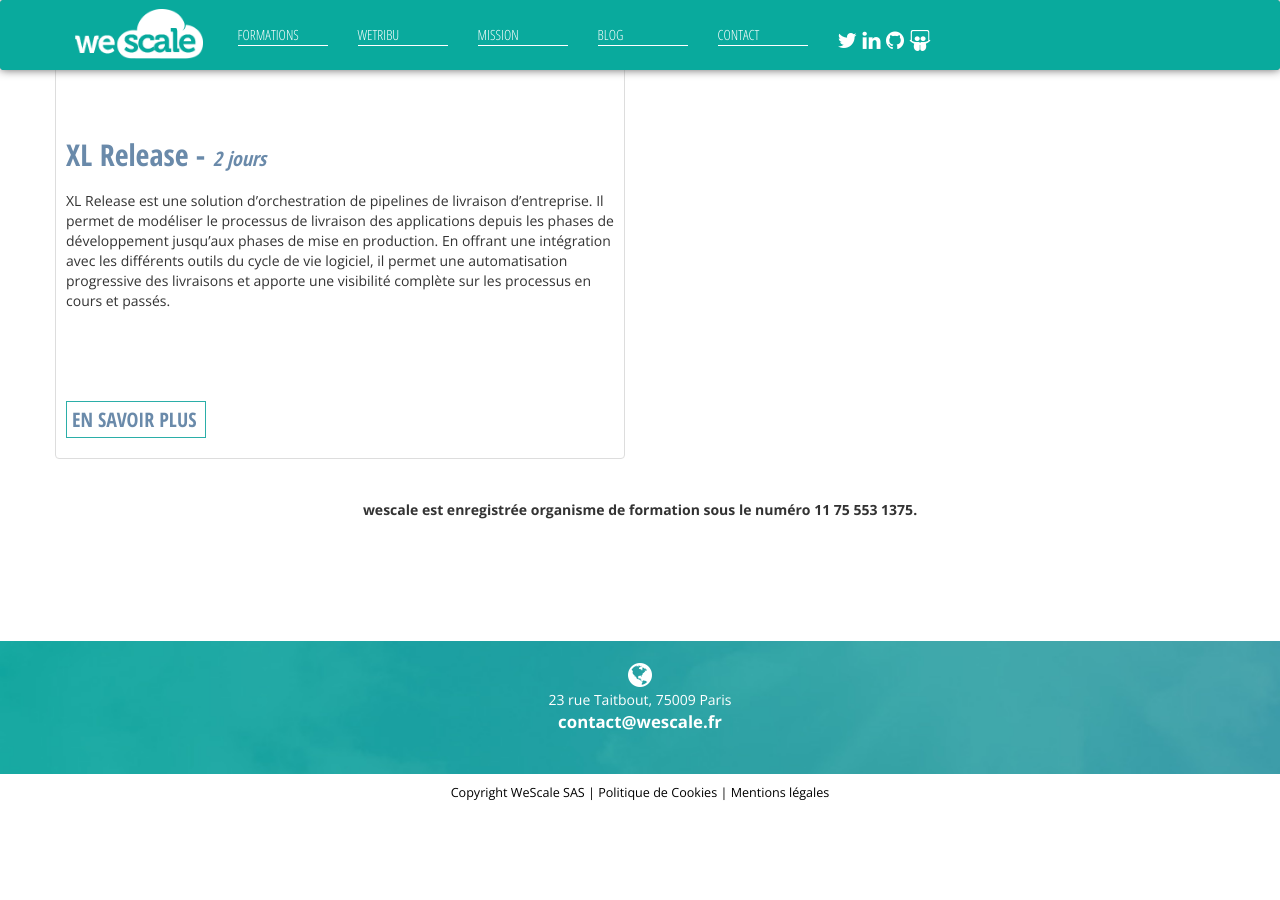
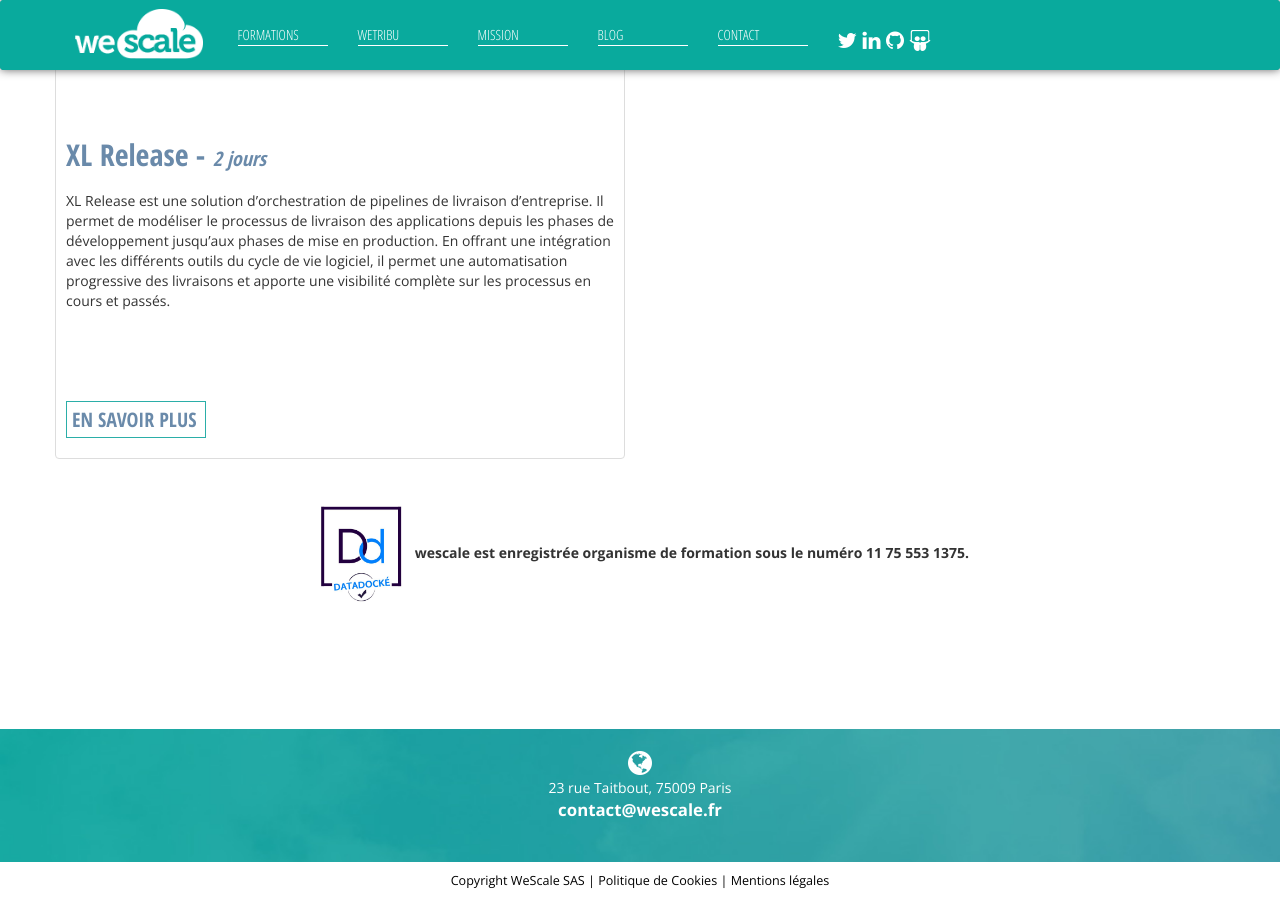
Before and after one commit to wescale/wescale-site, a Jekyll site: the page built from formations.html, in a window 1280 px wide and 900 px high, scrolled down 4223 px. Built offline with Jekyll 4.4.1, drawn with Linux system fonts in a browser that asks for light colours; nearby versions of some CDN libraries; comment, search, counter and statistics services are not loaded; before the commit the page ends 5035 px from its top, so only the background shows below that.

Commit message:
#51 Add DataDock logo to training pages

```diff
--- a/_layouts/formation.html
+++ b/_layouts/formation.html
@@ -43,6 +43,8 @@
                 </table>
               </div>
               <div class="formation-block">
+                  <a href="https://www.data-dock.fr/" target="_blank"><img width="100px" src="{{"/images/formations/datadock.jpg" |
+                      relative_url}}"></a>
                 <p> Prise en charge possible<br>par votre OPCA</p>
               </div>
             </div>
--- a/formations.html
+++ b/formations.html
@@ -76,7 +76,6 @@
             <div class="col-md-12 text-center home-content">
                 <h1 class="title bold">Nous formons sur les technologies qui nous passionnent</h1>
                 <h2 class="title">Ansible, Docker, Kubernetes, Terraform, XL Deploy, XL Release</h2>
-
                 <p class="more">
                     <a id="savoir-plus-btn" class="scroll" href="#formations-dates">
                         <img src="{{"/images/more.png" | relative_url }}" alt="Nos prochaines formations" width="52"
@@ -160,6 +159,9 @@
           <div class="row">
             <div class="col-md-12">
               <p style="text-align: center;font-weight: bold;">
+                  <a href="https://www.data-dock.fr/" target="_blank"><img width="100px" src="{{"/images/formations/datadock.jpg" |
+                      relative_url}}"></a>
+
                 wescale est enregistrée organisme de formation sous le numéro 11 75 553 1375.
               </p>
             </div>
```
Also changed, not shown: images/formations/datadock.jpg (added).
